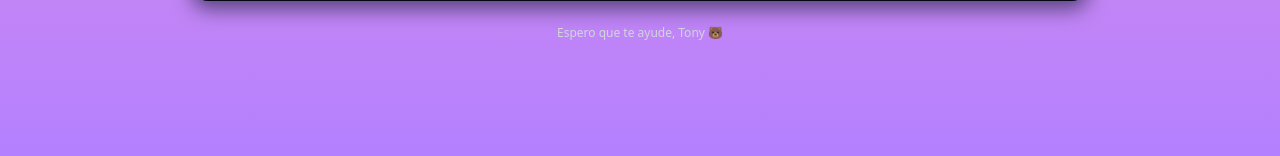
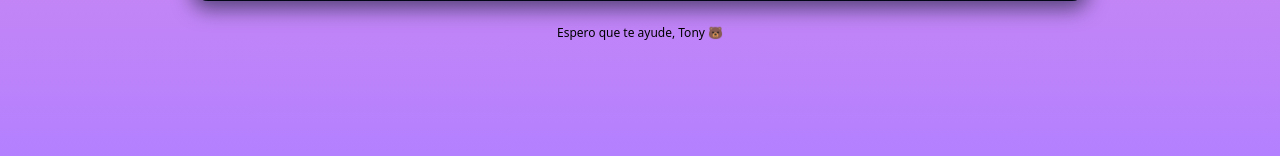
Before and after one commit to LuisoRubi/scoreboard-tony, a Django app: page / in a window 1280 px wide. Shown: the part 644-800 px from the top of the page. Run offline with Django 5.2, Linux system fonts and the light colour scheme; data comes from the database, SQL or seed files in the repository; some libraries are stand-ins or nearby versions.

Commit message:
changing text  color to div

```diff
--- a/scoreboard/templates/scoreboard/index.html
+++ b/scoreboard/templates/scoreboard/index.html
@@ -29,7 +29,7 @@
         {% include "scoreboard/_scores.html" %}
     </div>
 
-    <div class="mt-6 text-center text-gray-300 text-xs">
+    <div class="mt-6 text-center text-black-300 text-xs">
         Espero que te ayude, Tony 🐻
     </div>
 {% endblock %}
```
